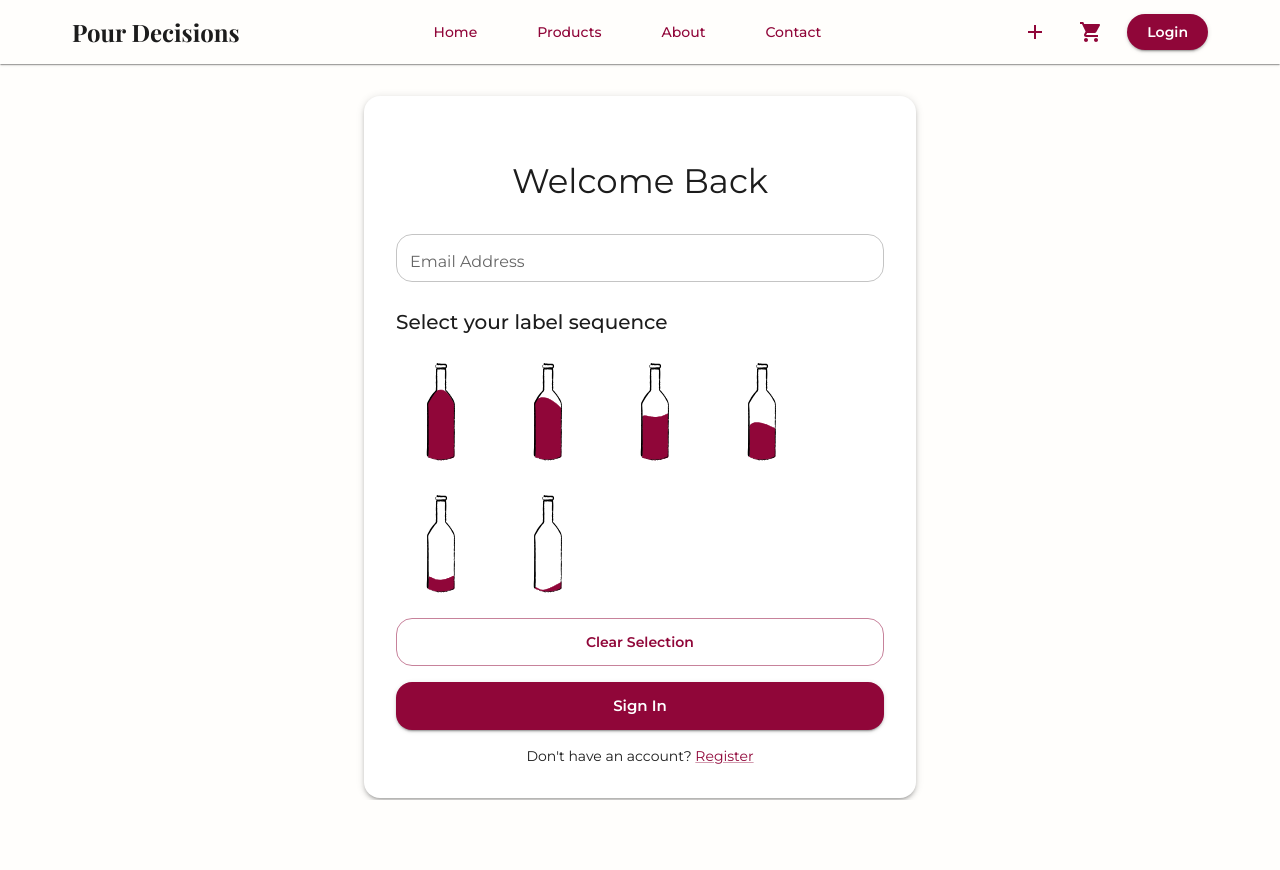
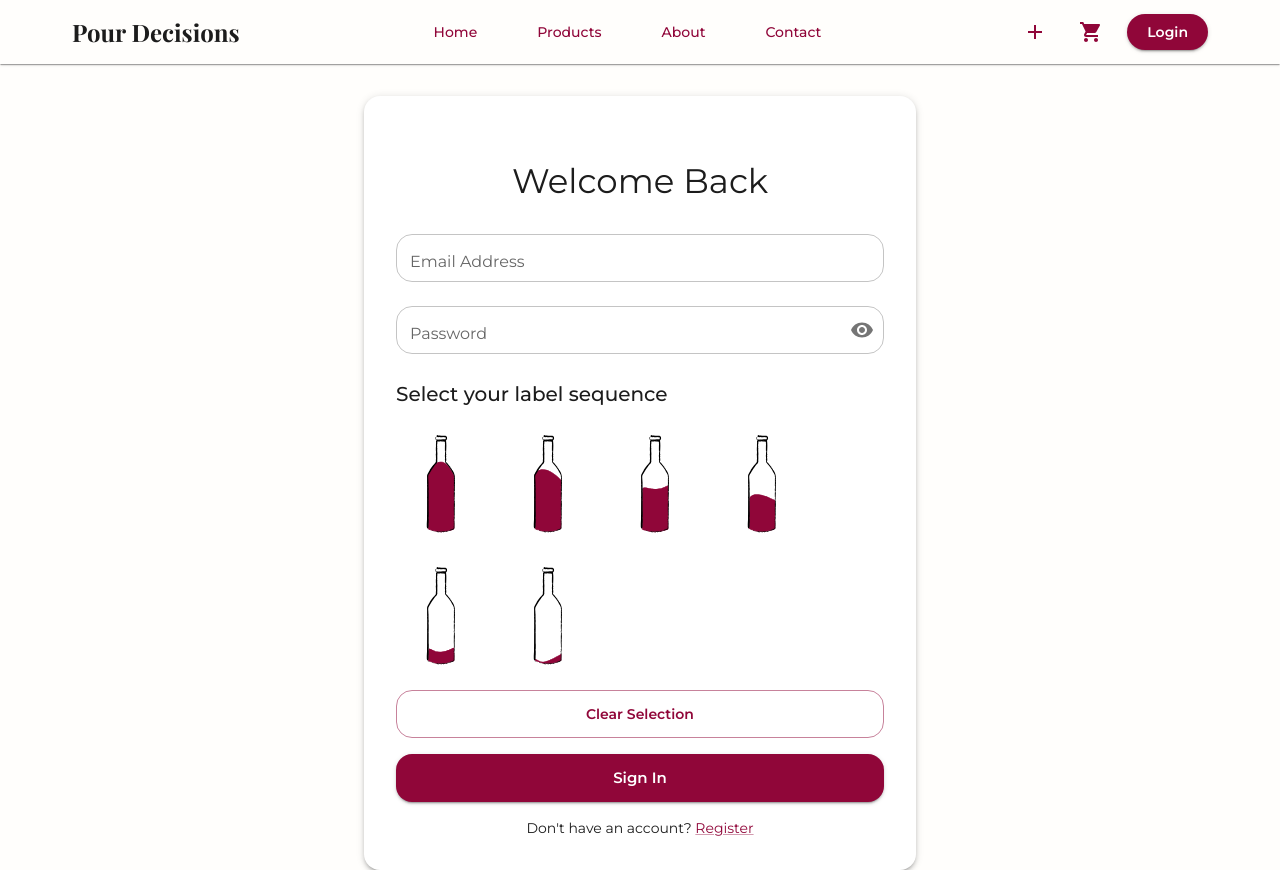
Before and after one commit to 231256leRouxFNF/Wine-E-commerce-site, a React (Create React App) app in the folder e-wine/: page /login in a window 1280 px wide. Before the commit the page ends 800 px from the top, so only its background shows below. Built offline with nearby package versions, Linux system fonts and the light colour scheme; some icons are missing; a web font is replaced by a local one.

Commit message:
pw field
pw field is showing

```diff
--- a/e-wine/src/components/AuthForm.js
+++ b/e-wine/src/components/AuthForm.js
@@ -12,9 +12,11 @@ import {
   Grid,
   IconButton,
   Box,
+  InputAdornment,
 } from "@mui/material";
 import { Link as RouterLink } from "react-router-dom";
 import LockResetIcon from "@mui/icons-material/LockReset";
+import { Visibility, VisibilityOff } from "@mui/icons-material";
 
 // Wine bottle SVG illustrations
 import Wine1 from "../assets/WineBottleAuth1.svg";
@@ -51,6 +53,7 @@ const AuthForm = ({ mode = "login" }) => {
   const [name, setName] = useState("");
   const [surname, setSurname] = useState("");
   const [password, setPassword] = useState("");
+  const [showPassword, setShowPassword] = useState(false);
   const [selectedSequence, setSelectedSequence] = useState([]);
   const [error, setError] = useState("");
   const [loading, setLoading] = useState(false);
@@ -107,12 +110,12 @@ const AuthForm = ({ mode = "login" }) => {
     } else {
       try {
         const res = await axios.post("/api/login", {
-      email
+          email,
+          password,
+          labelSequence: selectedSequence,
         });
         console.log("✅ Login successful:", res.data);
         setLoading(false);
-
-    // ✅ Move this inside the try block
         window.location.href = "/";
       } catch (err) {
         setError(
@@ -122,7 +125,6 @@ const AuthForm = ({ mode = "login" }) => {
         setLoading(false);
       }
     }
-
   };
 
   const validateEmail = (email) => {
@@ -176,21 +178,37 @@ const AuthForm = ({ mode = "login" }) => {
                 onChange={(e) => setSurname(e.target.value)}
                 sx={{ mb: 2 }}
               />
+            </>
+          )}
+
+          {(mode === "register" || mode === "login") && (
             <TextField
               fullWidth
               label="Password"
-                type="password"
+              type={showPassword ? "text" : "password"}
               variant="outlined"
               value={password}
               onChange={(e) => setPassword(e.target.value)}
               sx={{ mb: 3 }}
+              InputProps={{
+                endAdornment: (
+                  <InputAdornment position="end">
+                    <IconButton
+                      onClick={() => setShowPassword(!showPassword)}
+                      edge="end"
+                      aria-label="toggle password visibility"
+                    >
+                      {showPassword ? <VisibilityOff /> : <Visibility />}
+                    </IconButton>
+                  </InputAdornment>
+                ),
+              }}
             />
-            </>
           )}
 
           <Typography variant="h6" sx={{ mb: 2 }}>
             {mode === "register"
-              ? "Create your label sequence (3-5 labels)"
+              ? "Create your label sequence (3–5 labels)"
               : "Select your label sequence"}
           </Typography>
 
```
Also changed, not shown: e-wine/src/components/LoginForm.js (+0 -26 lines). Lines whose indentation alone changed are shown as unchanged.
